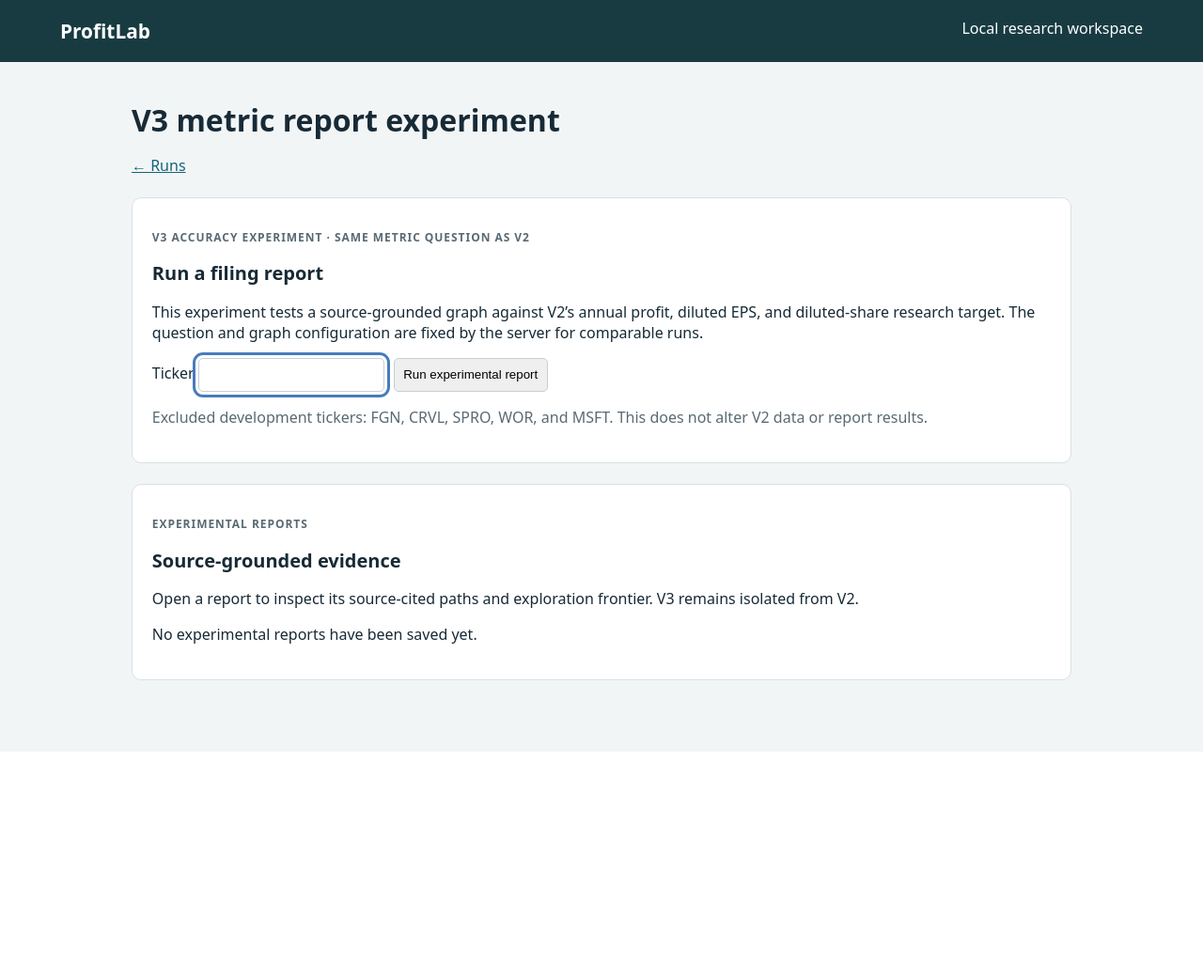
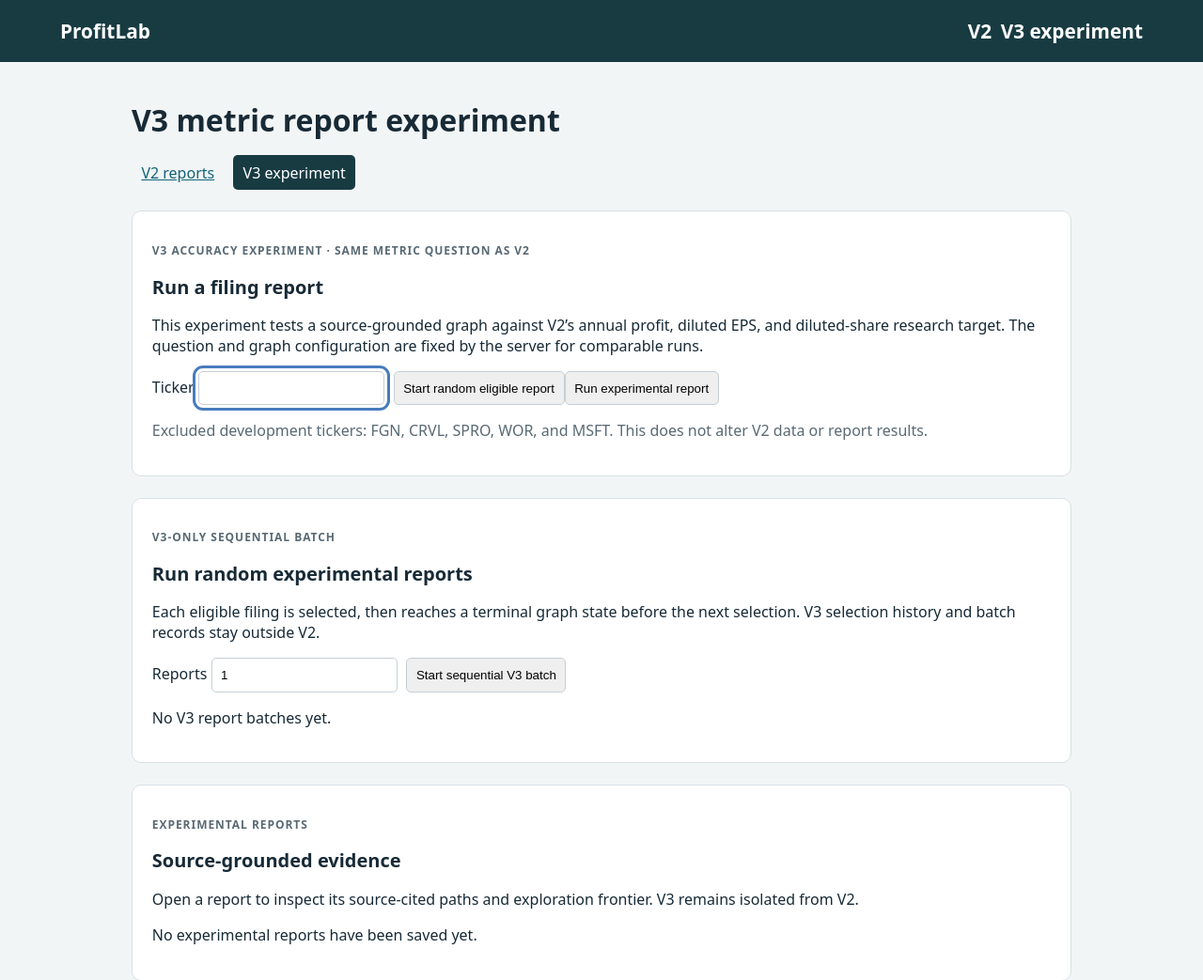
Before and after one commit to grkovalev/fast-agent, a FastAPI app: page /v3/experiments in a window 1280 px wide. Shown: the top 1043 px of the page at 94% size. Before the commit the page ends 800 px from the top, so only its background shows below. Run offline with FastAPI, Linux system fonts and the light colour scheme.

Commit message:
Add V3 report launch workspace

```diff
--- a/src/profitlab/web/app.py
+++ b/src/profitlab/web/app.py
@@ -23,9 +23,15 @@ from profitlab.v2.contracts import SourceRange
 from profitlab.v2.evaluation_service import cross_run_scorecard
 from profitlab.v2.source_replay import SourceReplayService
 from profitlab.v3.campaign_review import CampaignReviewService
-from profitlab.v3.contracts import CampaignReview, CampaignRun, DevelopmentCampaign
+from profitlab.v3.contracts import (
+    CampaignReview,
+    CampaignRun,
+    DevelopmentCampaign,
+    V3ReportBatch,
+    V3ReportBatchItem,
+)
 from profitlab.v3.repository import V3Repository
-from profitlab.v3.service import V3GraphService
+from profitlab.v3.service import V3ExplorationIncomplete, V3GraphService
 
 WEB_DIR = Path(__file__).parent
 logger = logging.getLogger(__name__)
@@ -36,9 +42,9 @@ V3_V2_METRIC_QUESTION = (
 
 
 def create_app(settings: Settings | None = None, *, ticker_picker_factory=None,
-               benchmark_dataset=None, graph_service_factory=None) -> FastAPI:
+               benchmark_dataset=None, graph_service_factory=None, v3_ticker_picker_factory=None) -> FastAPI:
     settings = settings or Settings()
-    pipeline, tasks, batch_tasks, campaign_tasks = V2PipelineService(settings), {}, {}, {}
+    pipeline, tasks, batch_tasks, campaign_tasks, v3_batch_tasks = V2PipelineService(settings), {}, {}, {}, {}
     graph_repo = V3Repository(settings.data_dir)
 
     def new_graph_service():
@@ -48,6 +54,10 @@ def create_app(settings: Settings | None = None, *, ticker_picker_factory=None,
     def new_picker():
         return (ticker_picker_factory(pipeline.repo) if ticker_picker_factory
                 else RandomEligibleTickerPicker(settings, pipeline.repo))
+
+    def new_v3_picker():
+        return (v3_ticker_picker_factory(graph_repo) if v3_ticker_picker_factory
+                else RandomEligibleTickerPicker(settings, graph_repo))
 
     batch_service = SequentialReportBatchService(settings, pipeline, new_picker)
 
@@ -101,36 +111,102 @@ def create_app(settings: Settings | None = None, *, ticker_picker_factory=None,
 
         batch_tasks[batch_id] = asyncio.create_task(guarded_batch())
 
+    async def execute_campaign_run(run: CampaignRun):
+        graph_repo.update_campaign_run(run.model_copy(update={'status': 'running', 'started_at': datetime.now(UTC)}))
+        try:
+            result = await new_graph_service().answer_live_campaign(graph_repo.campaign(run.campaign_id), run.ticker)
+        except asyncio.CancelledError:
+            raise
+        except V3ExplorationIncomplete as error:
+            # A partial/exhausted frontier was already persisted by the graph
+            # service. It is a truthful terminal experiment, not a worker fault.
+            current = graph_repo.campaign_run(run.run_id)
+            completed = current.model_copy(update={
+                'status': 'sealed', 'experiment_id': error.experiment_id,
+                'finished_at': datetime.now(UTC),
+                'error': f'Terminal {error.frontier_state} frontier; no answer was synthesized.',
+            })
+            graph_repo.update_campaign_run(completed)
+            return completed
+        except Exception as error:  # Persist only a redacted, actionable lifecycle failure.
+            logger.exception('V3 campaign worker failed for %s', run.run_id)
+            current = graph_repo.campaign_run(run.run_id)
+            graph_repo.update_campaign_run(current.model_copy(update={
+                'status': 'failed', 'finished_at': datetime.now(UTC),
+                'error': settings.redactor().text(str(error)) or error.__class__.__name__,
+            }))
+            return graph_repo.campaign_run(run.run_id)
+        current = graph_repo.campaign_run(run.run_id)
+        completed = current.model_copy(update={
+            'status': 'sealed', 'experiment_id': result.manifest.experiment_id,
+            'finished_at': datetime.now(UTC),
+        })
+        graph_repo.update_campaign_run(completed)
+        return completed
+
     def start_campaign_run(run: CampaignRun):
         if (task := campaign_tasks.get(run.run_id)) and not task.done():
             raise ValueError('V3 campaign run is already active.')
 
         async def guarded_run():
-            graph_repo.update_campaign_run(run.model_copy(update={'status': 'running', 'started_at': datetime.now(UTC)}))
-            try:
-                result = await new_graph_service().answer_live_campaign(graph_repo.campaign(run.campaign_id), run.ticker)
-            except asyncio.CancelledError:
-                raise
-            except Exception as error:  # Persist only a redacted, actionable lifecycle failure.
-                logger.exception('V3 campaign worker failed for %s', run.run_id)
-                current = graph_repo.campaign_run(run.run_id)
-                graph_repo.update_campaign_run(current.model_copy(update={
-                    'status': 'failed', 'finished_at': datetime.now(UTC),
-                    'error': settings.redactor().text(str(error)) or error.__class__.__name__,
-                }))
-                return
-            current = graph_repo.campaign_run(run.run_id)
-            graph_repo.update_campaign_run(current.model_copy(update={
-                'status': 'sealed', 'experiment_id': result.manifest.experiment_id,
-                'finished_at': datetime.now(UTC),
+            await execute_campaign_run(run)
+
+        campaign_tasks[run.run_id] = asyncio.create_task(guarded_run())
+
+    def start_v3_batch(batch_id: str):
+        if (task := v3_batch_tasks.get(batch_id)) and not task.done():
+            raise ValueError('V3 batch is already active.')
+
+        async def guarded_batch():
+            batch = graph_repo.v3_report_batch(batch_id)
+            graph_repo.update_v3_report_batch(batch.model_copy(update={
+                'status': 'running', 'summary': 'Selecting and running reports one at a time.',
+            }))
+            campaign = graph_repo.campaign(batch.campaign_id)
+            excluded = {'FGN', 'CRVL', 'SPRO', 'WOR', 'MSFT'}
+            for sequence in range(1, batch.requested_count + 1):
+                item = V3ReportBatchItem(batch_id=batch_id, sequence=sequence, status='selecting',
+                                         created_at=datetime.now(UTC))
+                graph_repo.save_v3_report_batch_item(item)
+                selection = await asyncio.to_thread(new_v3_picker().pick, exclude_tickers=excluded)
+                if not selection.ticker:
+                    graph_repo.save_v3_report_batch_item(item.model_copy(update={
+                        'status': 'skipped', 'reason': selection.message, 'finished_at': datetime.now(UTC),
+                    }))
+                    continue
+                try:
+                    ticker = new_graph_service().validate_campaign_launch(campaign, selection.ticker)
+                    run = CampaignRun(run_id='campaign-run-' + uuid4().hex[:16], campaign_id=campaign.campaign_id,
+                                      ticker=ticker, status='queued', created_at=datetime.now(UTC))
+                    graph_repo.create_campaign_run(run)
+                    graph_repo.save_v3_report_batch_item(item.model_copy(update={
+                        'ticker': ticker, 'campaign_run_id': run.run_id, 'status': 'running',
+                    }))
+                    completed = await execute_campaign_run(run)
+                    graph_repo.save_v3_report_batch_item(item.model_copy(update={
+                        'ticker': ticker, 'campaign_run_id': run.run_id,
+                        'status': 'sealed' if completed.status == 'sealed' else 'failed',
+                        'reason': completed.error, 'finished_at': datetime.now(UTC),
+                    }))
+                except ValueError as error:
+                    graph_repo.save_v3_report_batch_item(item.model_copy(update={
+                        'ticker': selection.ticker, 'status': 'skipped',
+                        'reason': settings.redactor().text(str(error)), 'finished_at': datetime.now(UTC),
+                    }))
+            items = graph_repo.v3_report_batch_items(batch_id)
+            sealed = sum(item.status == 'sealed' for item in items)
+            graph_repo.update_v3_report_batch(graph_repo.v3_report_batch(batch_id).model_copy(update={
+                'status': 'completed', 'finished_at': datetime.now(UTC),
+                'summary': f'{sealed} sealed; {len(items) - sealed} failed or skipped. Reports ran sequentially.',
             }))
 
-        campaign_tasks[run.run_id] = asyncio.create_task(guarded_run())
+        v3_batch_tasks[batch_id] = asyncio.create_task(guarded_batch())
 
     @asynccontextmanager
     async def lifespan(_app):
         pipeline.recover()
         graph_repo.interrupt_active_campaign_runs()
+        graph_repo.interrupt_active_v3_batches()
         for batch in pipeline.repo.report_batches():
             if batch.status in {'queued', 'running', 'cancelling'}:
                 pipeline.repo.update_report_batch(batch.batch_id, status='queued',
@@ -150,7 +226,12 @@ def create_app(settings: Settings | None = None, *, ticker_picker_factory=None,
             if not task.done():
                 task.cancel()
         await asyncio.gather(*campaign_tasks.values(), return_exceptions=True)
+        for task in v3_batch_tasks.values():
+            if not task.done():
+                task.cancel()
+        await asyncio.gather(*v3_batch_tasks.values(), return_exceptions=True)
         graph_repo.interrupt_active_campaign_runs()
+        graph_repo.interrupt_active_v3_batches()
 
     app = FastAPI(title='ProfitLab', lifespan=lifespan)
     templates = Jinja2Templates(directory=WEB_DIR / 'templates')
@@ -225,7 +306,17 @@ def create_app(settings: Settings | None = None, *, ticker_picker_factory=None,
             'rubric_reports': graph_repo.rubric_reports(),
             'development_ledger_reports': graph_repo.development_ledger_reports(),
             'fixed_question': V3_V2_METRIC_QUESTION,
+            'batches': graph_repo.v3_report_batches(), 'batch_maximum': settings.random_batch_max_reports,
         })
+
+    def v3_reports_context(**extra):
+        return {
+            'experiments': graph_repo.experiments(), 'campaigns': graph_repo.campaigns(),
+            'campaign_runs': graph_repo.campaign_runs(), 'rubric_reports': graph_repo.rubric_reports(),
+            'development_ledger_reports': graph_repo.development_ledger_reports(),
+            'fixed_question': V3_V2_METRIC_QUESTION, 'batches': graph_repo.v3_report_batches(),
+            'batch_maximum': settings.random_batch_max_reports, **extra,
+        }
 
     @app.post('/v3/reports')
     async def launch_fixed_metric_report(request: Request):
@@ -240,13 +331,57 @@ def create_app(settings: Settings | None = None, *, ticker_picker_factory=None,
             graph_repo.create_campaign_run(run)
             start_campaign_run(run)
         except ValueError as error:
-            return templates.TemplateResponse(request=request, name='v3_experiments.html', status_code=400, context={
-                'experiments': graph_repo.experiments(), 'campaigns': graph_repo.campaigns(),
-                'campaign_runs': graph_repo.campaign_runs(), 'rubric_reports': graph_repo.rubric_reports(),
-                'development_ledger_reports': graph_repo.development_ledger_reports(),
-                'fixed_question': V3_V2_METRIC_QUESTION, 'error': settings.redactor().text(str(error)),
-            })
+            return templates.TemplateResponse(request=request, name='v3_experiments.html', status_code=400,
+                                              context=v3_reports_context(error=settings.redactor().text(str(error))))
         return RedirectResponse(f'/v3/campaign-runs/{run.run_id}', status_code=303)
+
+    @app.post('/v3/ticker-picker')
+    async def pick_v3_ticker(request: Request):
+        selection = await asyncio.to_thread(new_v3_picker().pick,
+                                            exclude_tickers={'FGN', 'CRVL', 'SPRO', 'WOR', 'MSFT'})
+        if not selection.ticker:
+            return templates.TemplateResponse(request=request, name='v3_experiments.html', status_code=503,
+                                              context=v3_reports_context(error=selection.message))
+        try:
+            campaign = fixed_metric_campaign()
+            ticker = new_graph_service().validate_campaign_launch(campaign, selection.ticker)
+            run = CampaignRun(run_id='campaign-run-' + uuid4().hex[:16], campaign_id=campaign.campaign_id,
+                              ticker=ticker, status='queued', created_at=datetime.now(UTC))
+            graph_repo.create_campaign_run(run)
+            start_campaign_run(run)
+        except ValueError as error:
+            return templates.TemplateResponse(request=request, name='v3_experiments.html', status_code=400,
+                                              context=v3_reports_context(error=settings.redactor().text(str(error))))
+        return RedirectResponse(f'/v3/campaign-runs/{run.run_id}', status_code=303)
+
+    @app.post('/v3/batches')
+    async def create_v3_batch(request: Request):
+        from urllib.parse import parse_qs
+        fields = parse_qs((await request.body()).decode())
+        try:
+            count = int(fields.get('count', [''])[0])
+            if not 1 <= count <= settings.random_batch_max_reports:
+                raise ValueError(f'Choose between 1 and {settings.random_batch_max_reports} reports.')
+            campaign = fixed_metric_campaign()
+            batch = V3ReportBatch(batch_id='v3-batch-' + uuid4().hex[:16], campaign_id=campaign.campaign_id,
+                                  requested_count=count, status='queued', summary='Queued for sequential V3 selection.',
+                                  created_at=datetime.now(UTC))
+            graph_repo.create_v3_report_batch(batch)
+            start_v3_batch(batch.batch_id)
+        except (TypeError, ValueError) as error:
+            return templates.TemplateResponse(request=request, name='v3_experiments.html', status_code=400,
+                                              context=v3_reports_context(error=settings.redactor().text(str(error))))
+        return RedirectResponse(f'/v3/batches/{batch.batch_id}', status_code=303)
+
+    @app.get('/v3/batches/{batch_id}')
+    def v3_batch_detail(request: Request, batch_id: str):
+        try:
+            batch = graph_repo.v3_report_batch(batch_id)
+        except FileNotFoundError:
+            raise HTTPException(404, 'V3 batch not found') from None
+        return templates.TemplateResponse(request=request, name='v3_batch.html', context={
+            'batch': batch, 'items': graph_repo.v3_report_batch_items(batch_id),
+        })
 
     @app.post('/v3/campaigns')
     async def create_campaign(request: Request):
--- a/src/profitlab/web/templates/base.html
+++ b/src/profitlab/web/templates/base.html
@@ -1,3 +1,3 @@
 <!doctype html>
 <html lang="en"><head><meta charset="utf-8"><meta name="viewport" content="width=device-width, initial-scale=1"><title>ProfitLab · Earnings growth report</title><link rel="stylesheet" href="{{ url_for('static', path='style.css') }}"><link rel="stylesheet" href="{{ url_for('static', path='v2.css') }}"></head>
-<body><header><a href="/">ProfitLab</a><span>Local research workspace</span></header><main><h1>{% block page_title %}Company earnings{% endblock %}</h1>{% block content %}{% endblock %}</main></body></html>
+<body><header><a href="/">ProfitLab</a><nav aria-label="Research workspaces"><a href="/">V2</a><a href="/v3/experiments">V3 experiment</a></nav></header><main><h1>{% block page_title %}Company earnings{% endblock %}</h1>{% block content %}{% endblock %}</main></body></html>
--- a/src/profitlab/web/templates/home.html
+++ b/src/profitlab/web/templates/home.html
@@ -1,11 +1,11 @@
 {% extends "base.html" %}{% block content %}
-<nav class="primary-nav" aria-label="Primary navigation"><a aria-current="page" href="/">Runs</a><a href="/v2/benchmark">Benchmark</a><a href="/v3/experiments">Graph experiments</a></nav>
+<nav class="primary-nav" aria-label="V2 navigation"><a aria-current="page" href="/">V2 reports</a><a href="/v2/benchmark">V2 benchmark</a><a href="/v3/experiments">V3 experiment</a></nav>
 <section><span class="badge">V2 workspace</span><h2>Explore a filing</h2>{% if error %}<p role="alert">{{ error }}</p>{% endif %}
 <form action="/v2/runs" method="post"><label for="v2-ticker">Ticker</label><input id="v2-ticker" name="ticker" value="" required maxlength="20"><button type="submit" formaction="/v2/ticker-picker" formnovalidate>Start random eligible run</button><button type="submit">Create fresh V2 run</button></form>
 <p>Live SEC source retrieval requires a configured SEC contact and configured providers for the later stages. A random run prefers a ticker not previously processed in this V2 workspace.</p>
 {% for run in v2_runs %}<p><a href="/v2/runs/{{ run.run_id }}">{{ run.run_id }} · {{ run.ticker }}</a> <span class="badge">V2 SEC</span> · {{ run.status }} <form class="inline-action" action="/v2/runs/{{ run.run_id }}/remove" method="post"><button type="submit" aria-label="Remove run {{ run.run_id }}">Remove run</button></form></p>{% else %}<p>No V2 runs yet.</p>{% endfor %}</section>
 <section><span class="badge">Sequential batch</span><h2>Run random reports</h2><p>Each report is selected and completed or terminally failed before the next selection. A batch never runs two child pipelines at once.</p><form action="/v2/batches" method="post"><label for="batch-count">Reports</label><input id="batch-count" name="count" type="number" min="1" max="{{ batch_maximum }}" value="1" required><button type="submit">Start sequential batch</button></form>{% for batch in batches %}<p><a href="/v2/batches/{{ batch.batch_id }}">{{ batch.batch_id }}</a> · {{ batch.status }} · {{ batch.summary }}</p>{% else %}<p>No report batches yet.</p>{% endfor %}</section>
 <section><h2>Reusable provider cache</h2><p>Clearing this cache does not remove runs, sources, findings, or evaluations. Later matching work may call providers again.</p><form action="/v2/cache/clear" method="post"><button type="submit">Clear shared provider cache</button></form></section>
-<section><span class="badge">V3 isolated experiment</span><h2>Source-grounded graph experiments</h2><p><a href="/v3/experiments">Inspect {{ graph_experiments | length }} saved graph experiment{{ '' if graph_experiments | length == 1 else 's' }}</a>. This explorer is separate from V2 runs and does not change their pipeline data.</p></section>
+<section><span class="badge">V3 isolated experiment</span><h2>Source-grounded graph experiments</h2><p><a href="/v3/experiments">Launch or inspect {{ graph_experiments | length }} saved V3 experiment{{ '' if graph_experiments | length == 1 else 's' }}</a>. This workspace is separate from V2 runs and does not change their pipeline data.</p></section>
 <section><h2>Configuration readiness</h2><p>Local presence checks only; live access has not been tested.</p>{% for name, ready in readiness.items() %}<p>{{ name }}: {{ 'Ready' if ready else 'Not configured (optional for demo)' }}</p>{% endfor %}</section>
 {% endblock %}
--- /dev/null
+++ b/src/profitlab/web/templates/v3_batch.html
@@ -0,0 +1,5 @@
+{% extends "base.html" %}{% block page_title %}V3 sequential report batch{% endblock %}{% block content %}
+<p><a href="/v3/experiments">← V3 experiment reports</a></p>
+<section><p class="eyebrow">V3-only batch</p><h2>{{ batch.batch_id }}</h2><p><strong>{{ batch.status | title }}</strong> · {{ batch.summary }}</p><p>{{ batch.requested_count }} requested. A batch never runs two graph reports at once.</p></section>
+<section><h2>Case accounting</h2><table><thead><tr><th>#</th><th>Ticker</th><th>Status</th><th>Report</th><th>Reason</th></tr></thead><tbody>{% for item in items %}<tr><td>{{ item.sequence }}</td><td>{{ item.ticker or 'Selecting' }}</td><td>{{ item.status }}</td><td>{% if item.campaign_run_id %}<a href="/v3/campaign-runs/{{ item.campaign_run_id }}">Open run</a>{% endif %}</td><td>{{ item.reason or '—' }}</td></tr>{% else %}<tr><td colspan="5">No selection has been recorded yet.</td></tr>{% endfor %}</tbody></table></section>
+{% endblock %}
--- a/src/profitlab/web/templates/v3_experiments.html
+++ b/src/profitlab/web/templates/v3_experiments.html
@@ -1,11 +1,12 @@
 {% extends "base.html" %}{% block page_title %}V3 metric report experiment{% endblock %}{% block content %}
-<p><a href="/">← Runs</a></p>
+<nav class="primary-nav" aria-label="V3 navigation"><a href="/">V2 reports</a><a aria-current="page" href="/v3/experiments">V3 experiment</a></nav>
 {% if error %}<p class="error">{{ error }}</p>{% endif %}
 <section><p class="eyebrow">V3 accuracy experiment · same metric question as V2</p><h2>Run a filing report</h2>
 <p>This experiment tests a source-grounded graph against V2’s annual profit, diluted EPS, and diluted-share research target. The question and graph configuration are fixed by the server for comparable runs.</p>
-<form method="post" action="/v3/reports"><label>Ticker <input name="ticker" required pattern="[A-Za-z0-9.-]+" autofocus></label><button type="submit">Run experimental report</button></form>
+<form method="post" action="/v3/reports"><label>Ticker <input name="ticker" required pattern="[A-Za-z0-9.-]+" autofocus></label><button type="submit" formaction="/v3/ticker-picker" formnovalidate>Start random eligible report</button><button type="submit">Run experimental report</button></form>
 <p class="muted">Excluded development tickers: FGN, CRVL, SPRO, WOR, and MSFT. This does not alter V2 data or report results.</p>
 </section>
+<section><p class="eyebrow">V3-only sequential batch</p><h2>Run random experimental reports</h2><p>Each eligible filing is selected, then reaches a terminal graph state before the next selection. V3 selection history and batch records stay outside V2.</p><form method="post" action="/v3/batches"><label>Reports <input name="count" type="number" min="1" max="{{ batch_maximum }}" value="1" required></label><button type="submit">Start sequential V3 batch</button></form>{% for batch in batches %}<p><a href="/v3/batches/{{ batch.batch_id }}">{{ batch.batch_id }}</a> · {{ batch.status }} · {{ batch.summary }}</p>{% else %}<p>No V3 report batches yet.</p>{% endfor %}</section>
 <section><p class="eyebrow">Experimental reports</p><h2>Source-grounded evidence</h2>
 <p>Open a report to inspect its source-cited paths and exploration frontier. V3 remains isolated from V2.</p>
 {% for experiment in experiments %}
```
Also changed, not shown: docs/PROGRESS.md (+36 -0 lines), src/profitlab/v3/contracts.py (+22 -0 lines), src/profitlab/v3/repository.py (+65 -0 lines), src/profitlab/v3/service.py (+21 -2 lines), src/profitlab/web/static/v2-progress.js (+10 -2 lines), tests/task_gates/test_v3_graph.py (+44 -2 lines).
